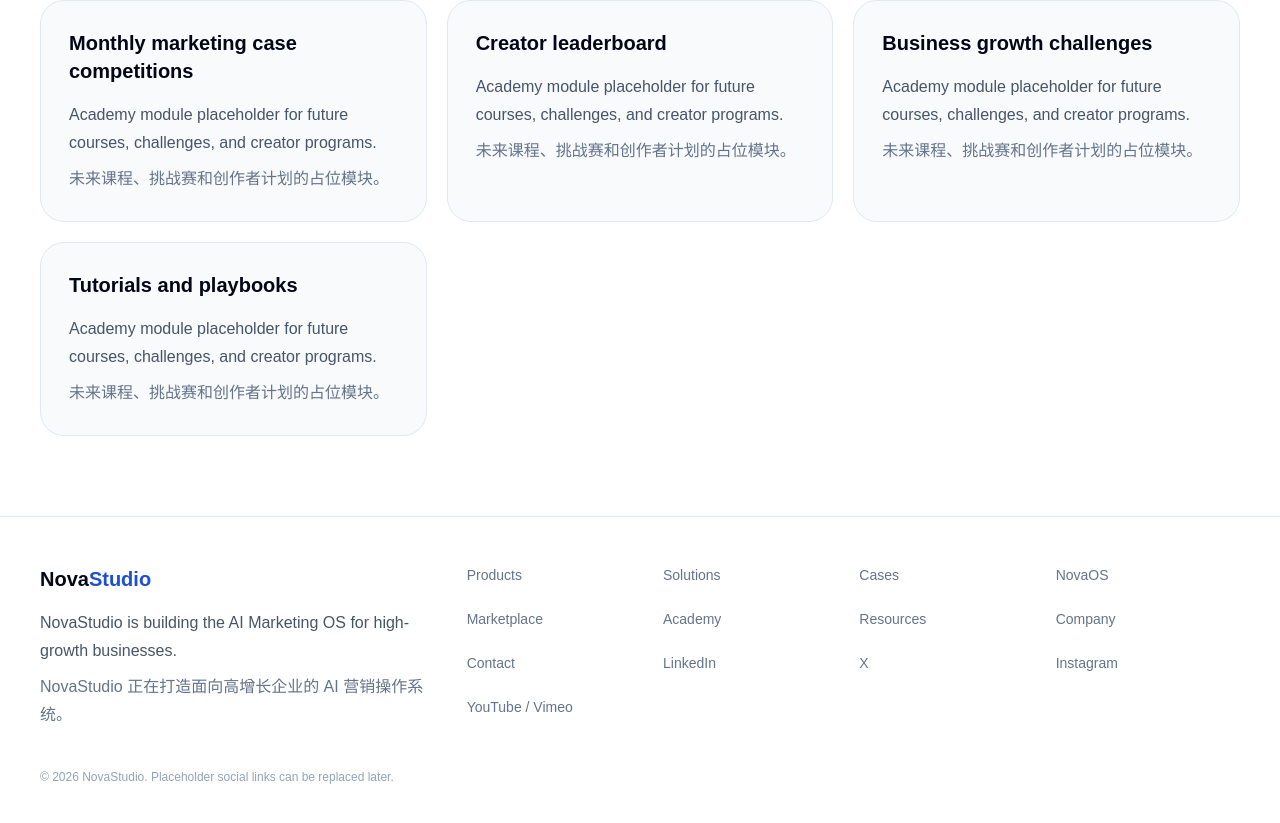
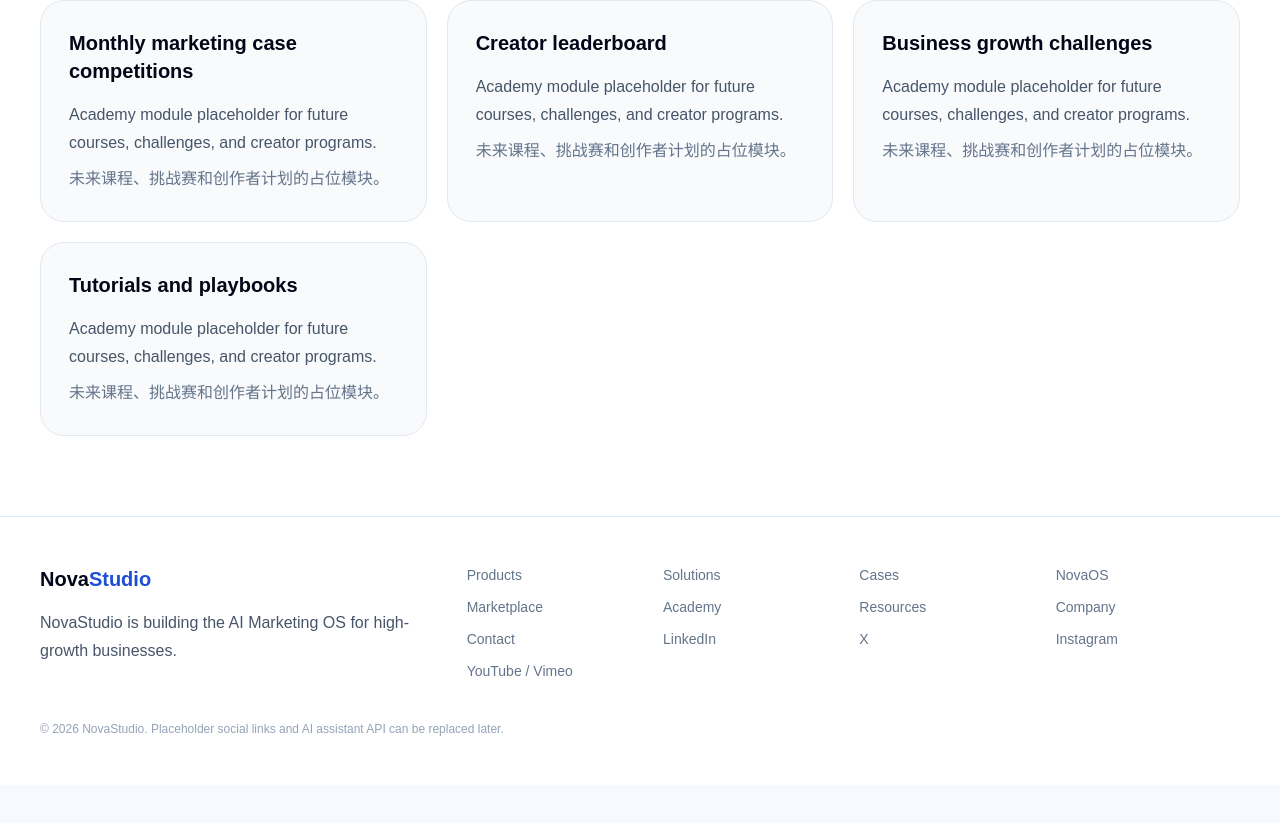
Before and after one commit to Booyuu/Novatest, a Next.js app: page /academy in a window 1280 px wide. Shown: the part 794-1617 px from the top of the page. After the commit the page ends 1579 px from the top, so only its background shows below. Built offline with nearby package versions, Linux system fonts and the light colour scheme.

Commit message:
Make footer multilingual

```diff
--- a/components/Footer.tsx
+++ b/components/Footer.tsx
@@ -1,3 +1,6 @@
+'use client';
+
+import { useLanguage } from '@/components/LanguageProvider';
 import { footerLinks } from '@/lib/content';
 
 const modalLabels = ['NovaOS'];
@@ -11,15 +14,27 @@ const pagePaths: Record<string, string> = {
   Company: '/company',
   Contact: '/contact',
 };
+const navKey: Record<string, keyof ReturnType<typeof useLanguage>['t']['nav']> = {
+  Products: 'products',
+  Solutions: 'solutions',
+  Cases: 'cases',
+  NovaOS: 'novaos',
+  Marketplace: 'marketplace',
+  Academy: 'academy',
+  Resources: 'resources',
+  Company: 'company',
+  Contact: 'contact',
+};
 
 export function Footer({ onOpenModal }: { onOpenModal: () => void }) {
+  const { t } = useLanguage();
+
   return (
     <footer className="border-t border-blue-100 bg-white px-5 py-12 text-slate-950 sm:px-8 lg:px-10">
-      <div className="mx-auto grid max-w-7xl gap-10 md:grid-cols-[1fr_2fr]">
+      <div className="mx-auto grid max-w-[1500px] gap-10 md:grid-cols-[1fr_2fr]">
         <div>
           <p className="text-xl font-semibold text-slate-950">Nova<span className="text-blue-700">Studio</span></p>
-          <p className="mt-4 max-w-sm leading-7 text-slate-600">NovaStudio is building the AI Marketing OS for high-growth businesses.</p>
-          <p className="mt-2 max-w-sm leading-7 text-slate-500">NovaStudio 正在打造面向高增长企业的 AI 营销操作系统。</p>
+          <p className="mt-4 max-w-sm leading-7 text-slate-600">{t.footer.body}</p>
         </div>
         <div className="grid grid-cols-2 gap-3 sm:grid-cols-3 lg:grid-cols-4">
           {footerLinks.map((label) => {
@@ -37,13 +52,13 @@ export function Footer({ onOpenModal }: { onOpenModal: () => void }) {
                 }}
                 className="text-sm font-medium text-slate-500 transition hover:text-blue-700"
               >
-                {label}
+                {navKey[label] ? t.nav[navKey[label]] : label}
               </a>
             );
           })}
         </div>
       </div>
-      <p className="mx-auto mt-10 max-w-7xl text-xs text-slate-400">© 2026 NovaStudio. Placeholder social links can be replaced later.</p>
+      <p className="mx-auto mt-10 max-w-[1500px] text-xs text-slate-400">© 2026 NovaStudio. Placeholder social links and AI assistant API can be replaced later.</p>
     </footer>
   );
 }
```
